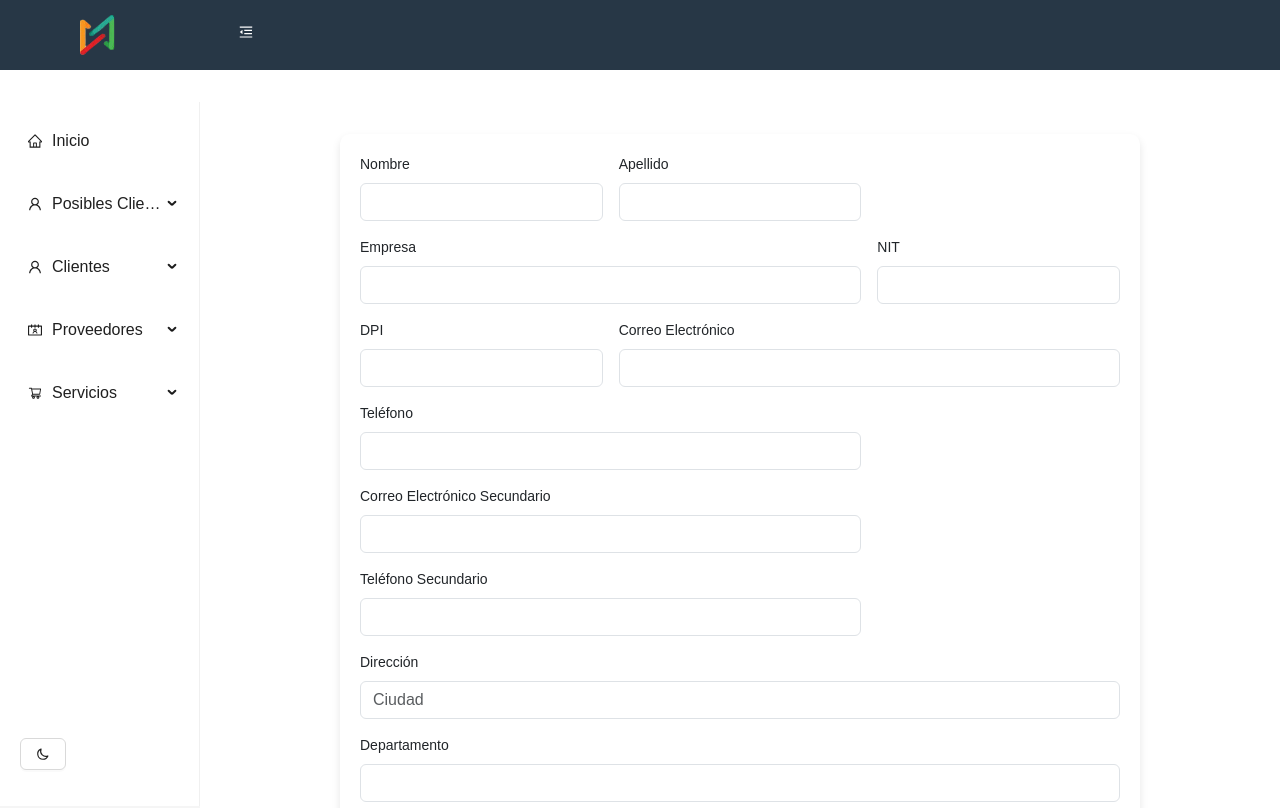
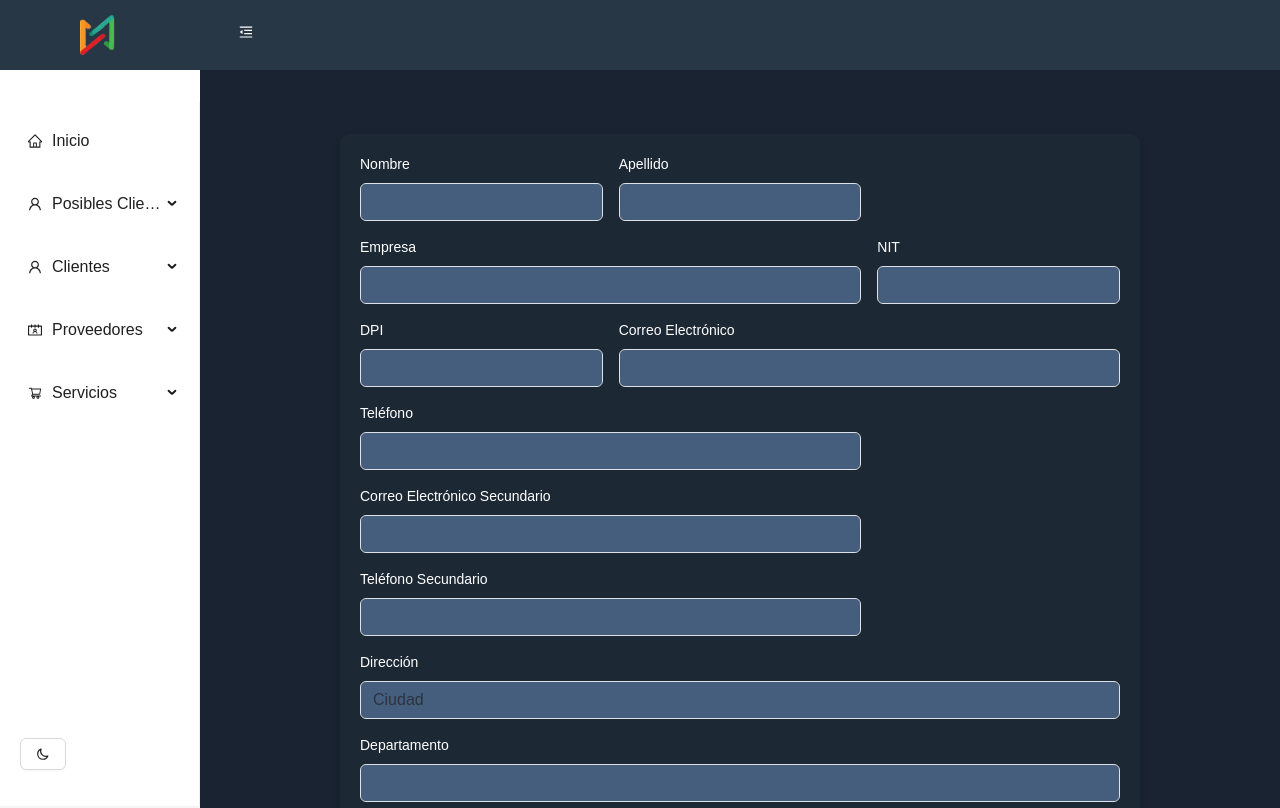
Before and after one commit to Ever-IG/crmqweba, a React (Vite) app in the folder vite-project/: page /NuevoCliente in a window 1280 px wide. Shown: the top 808 px of the page. Built offline with nearby package versions, Linux system fonts and the light colour scheme.

Commit message:
Validaciones a teléfono corregidas

```diff
--- a/vite-project/src/index.css
+++ b/vite-project/src/index.css
@@ -62,14 +62,31 @@
   color: #fff;
 }
 
+/*WJBLANCO: SE cambió el color de fondo del formulario.
+  Se agregó el color de fonodo para los inputs y el select.
+  Se modificó color de texto en labels.
+*/
 .form-container {
-  background-color: #ffffff;
+  /*background-color: #ffffff;*/
+  background-color: #1D2835;
   padding: 20px;
   margin: 40px auto;
   max-width: 800px;
   border-radius: 10px;
   box-shadow: 0px 4px 8px rgba(0, 0, 0, 0.1);
 }
+
+.form-container input, .form-container select {
+  background-color: #455e7e;
+  color: #fff;
+}
+
+.form-container label {
+  color: #fff;
+}
+
+/*FIN WJBLANCO*/
+
 
 .form-container2 {
   background-color: #ffffff;
@@ -90,7 +107,9 @@ padding: 30px;
   padding: 30px;
 }
 .NuevoCliente{
-  background-color: #fff;
+  /*background-color: #fff;*/
+  background-color: #192331;
+
   padding: 30px;
 }
 
```
Also changed, not shown: 7 other files (tests, documents, lock files or other folders).
